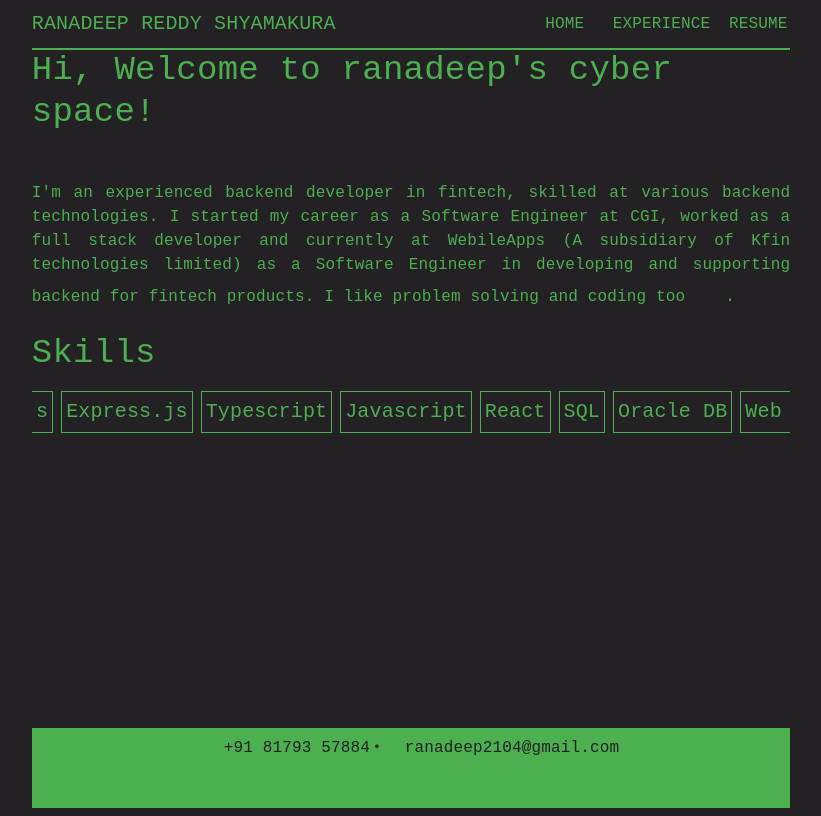
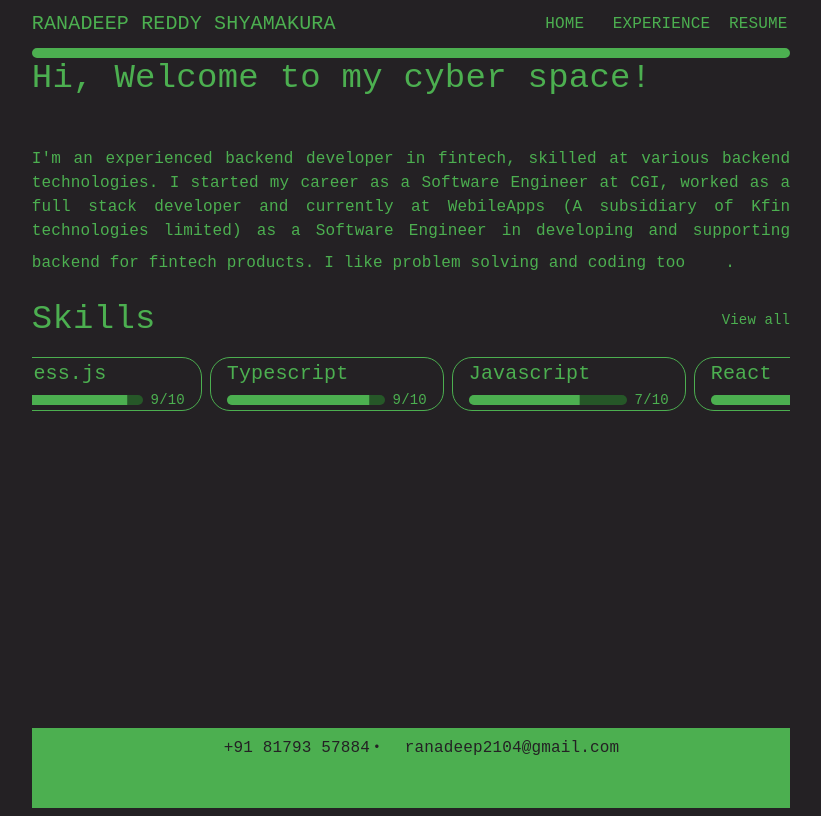
Before and after one commit to ranadeeps/profile, a React (Vite) app: page / in a window 1280 px wide. Shown: the whole page, without its empty margins (229-1050 px from the left). Built offline with nearby package versions, Linux system fonts and the light colour scheme; some icons are missing.

Commit message:
modified home page

```diff
--- a/src/App.tsx
+++ b/src/App.tsx
@@ -40,7 +40,12 @@ function App() {
     >
       <Navbar></Navbar>
       <Divider
-        sx={{ color: "primary.main", border: 1, borderWidth: 1 }}
+        sx={{
+          color: "primary.main",
+          border: 1,
+          borderWidth: 5,
+          borderRadius: 5,
+        }}
       ></Divider>
       <BrowserRouter>
         <Routes>
@@ -49,6 +54,7 @@ function App() {
           <Route path="/experience" element={<Experience></Experience>}></Route>
           <Route path="/contact" element={<Contact></Contact>}></Route>
           <Route path="/resume" element={<Resume></Resume>}></Route>
+          <Route path="/skills" element={<Resume></Resume>}></Route>
         </Routes>
       </BrowserRouter>
       <Footer></Footer>
--- a/src/components/Home.tsx
+++ b/src/components/Home.tsx
@@ -3,18 +3,26 @@ import { ThemeProvider } from "@mui/material/styles";
 import { DarkTheme } from "../Themes";
 import NearMeIcon from "@mui/icons-material/NearMe";
 import Marquee from "react-fast-marquee";
+import { SkillBox } from "./SkillBox";
+import { useNavigate } from "react-router";
 
 export const Home = () => {
+  const navigate = useNavigate();
   const skills = [
-    "Web Development",
-    "Node.js",
-    "Express.js",
-    "Typescript",
-    "Javascript",
-    "React",
-    "SQL",
-    "Oracle DB",
+    { name: "Web Development", rating: 8 },
+    { name: "Node.js", rating: 8 },
+    { name: "Express.js", rating: 9 },
+    { name: "Typescript", rating: 9 },
+    { name: "Javascript", rating: 7 },
+    { name: "React", rating: 6 },
+    { name: "SQL", rating: 7 },
+    { name: "Oracle DB", rating: 8 },
+    { name: "Java", rating: 6 },
+    { name: "Springboot", rating: 6 },
+    { name: "Python", rating: 7 },
+    { name: "AWS", rating: 6 },
   ];
+
   return (
     <ThemeProvider theme={DarkTheme}>
       <Paper
@@ -29,9 +37,7 @@ export const Home = () => {
           gap: 2,
         }}
       >
-        <Typography variant="h4">
-          Hi, Welcome to ranadeep's cyber space!
-        </Typography>
+        <Typography variant="h4">Hi, Welcome to my cyber space!</Typography>
         <br />
         <Typography variant="body1" align="justify">
           I'm an experienced backend developer in fintech, skilled at various
@@ -45,24 +51,31 @@ export const Home = () => {
           </IconButton>
           .
         </Typography>
+        <Box
+          display={"flex"}
+          flexDirection={"row"}
+          justifyContent={"space-between"}
+          alignItems={"center"}
+        >
+          <Typography variant="h4" mb={0}>
+            Skills
+          </Typography>
+          <Typography
+            variant="body2"
+            mb={0}
+            // sx={{ cursor: "pointer", color: "primary.main" }}
+            // onClick={() => navigate("/skills")}
+          >
+            View all
+          </Typography>
+        </Box>
 
-        <Typography variant="h4" mb={0}>
-          Skills
-        </Typography>
-        <Marquee pauseOnHover={true}>
-          {skills.map((skill: string) => (
-            <Box
-              sx={{
-                border: 1,
-                borderColor: "primary.main",
-                borderRadius: 0,
-                p: 0.5,
-                mr: 1,
-              }}
-            >
-              <Typography variant="h6">{skill}</Typography>
-            </Box>
-          ))}
+        <Marquee pauseOnHover={true} speed={100}>
+          {skills.map(
+            (skill: { name: string; rating: number }, index: number) => (
+              <SkillBox skill={skill} key={index}></SkillBox>
+            )
+          )}
         </Marquee>
       </Paper>
     </ThemeProvider>
--- a/src/components/Navbar.tsx
+++ b/src/components/Navbar.tsx
@@ -38,6 +38,18 @@ export const Navbar = () => {
 
         {/* Mobile Navbar */}
         <Stack
+          direction="column"
+          justifyContent="center"
+          sx={{ display: { xs: "flex", md: "none" }, mt: 0 }}
+        >
+          <Typography
+            variant="h6"
+            sx={{ whiteSpace: "nowrap" }}
+            textAlign={"center"}
+          >
+            RANADEEP REDDY SHYAMAKURA
+          </Typography>
+          <Stack
             direction="row"
             justifyContent="center"
             spacing={1}
@@ -49,6 +61,7 @@ export const Navbar = () => {
             {/* <CustomButton label="Contact" href="/contact" /> */}
             {/* <CustomButton label="More" href="/more" /> */}
           </Stack>
+        </Stack>
       </Paper>
     </ThemeProvider>
   );
--- /dev/null
+++ b/src/components/SkillBox.tsx
@@ -0,0 +1,30 @@
+import { Box, LinearProgress, Typography } from "@mui/material";
+
+export const SkillBox = (props: {
+  skill: { name: string; rating: number };
+}) => {
+  return (
+    <Box
+      sx={{
+        border: 1,
+        borderColor: "primary.main",
+        borderRadius: 5,
+        px: 2,
+        mr: 1,
+        minWidth: 200,
+      }}
+    >
+      <Typography variant="h6">{props.skill.name}</Typography>
+      <Box display="flex" alignItems="center" gap={1}>
+        <LinearProgress
+          variant="determinate"
+          value={props.skill.rating * 10} // converts 0–10 to 0–100
+          sx={{ width: "100%", height: 10, borderRadius: 5 }}
+        />
+        <Typography variant="body2" textAlign={"right"}>
+          {props.skill.rating}/10
+        </Typography>
+      </Box>
+    </Box>
+  );
+};
```
Also changed, not shown: src/components/SkillPage.tsx (added, +21 -0 lines). Lines whose indentation alone changed are shown as unchanged.
